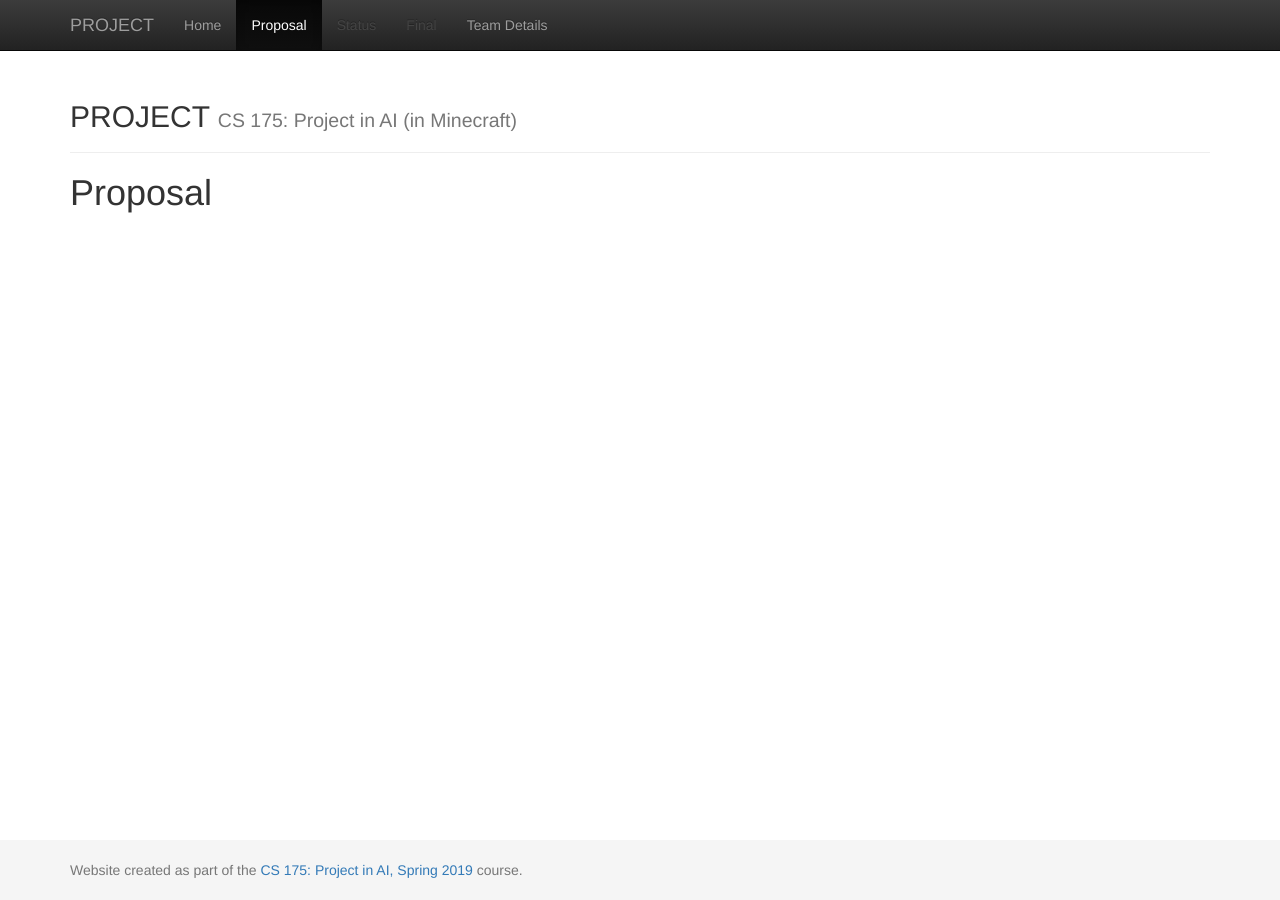
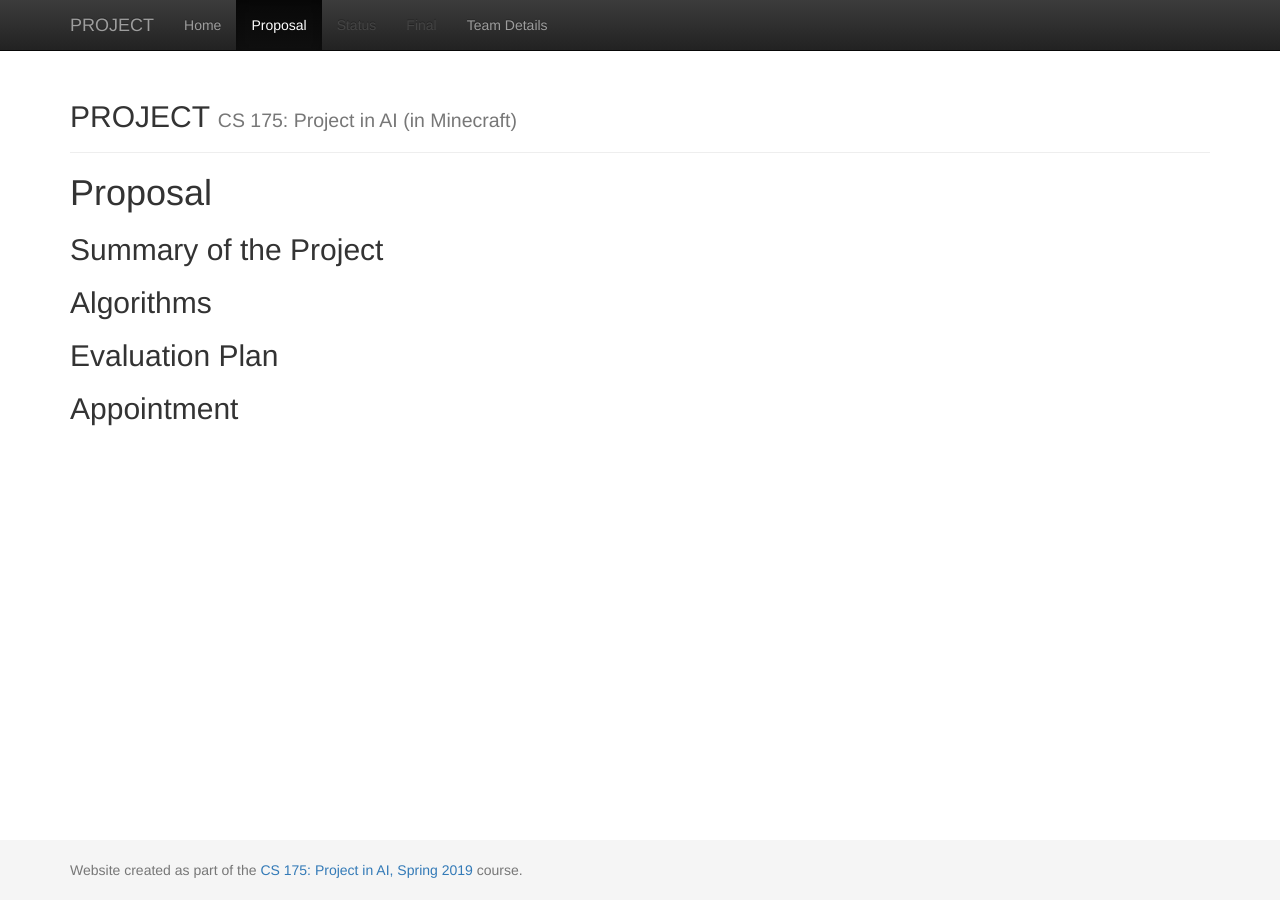
Before and after one commit to TDHTTTT/RM, a Jekyll site: the page built from docs/proposal.md, in a window 1280 px wide. Built offline with Jekyll 4.4.1, drawn with Linux system fonts in a browser that asks for light colours.

Commit message:
proposal sk

```diff
--- a/docs/proposal.md
+++ b/docs/proposal.md
@@ -4,3 +4,11 @@ title: Proposal
 ---
 
 # Proposal
+
+## Summary of the Project
+
+## Algorithms
+
+## Evaluation Plan
+
+## Appointment
```
